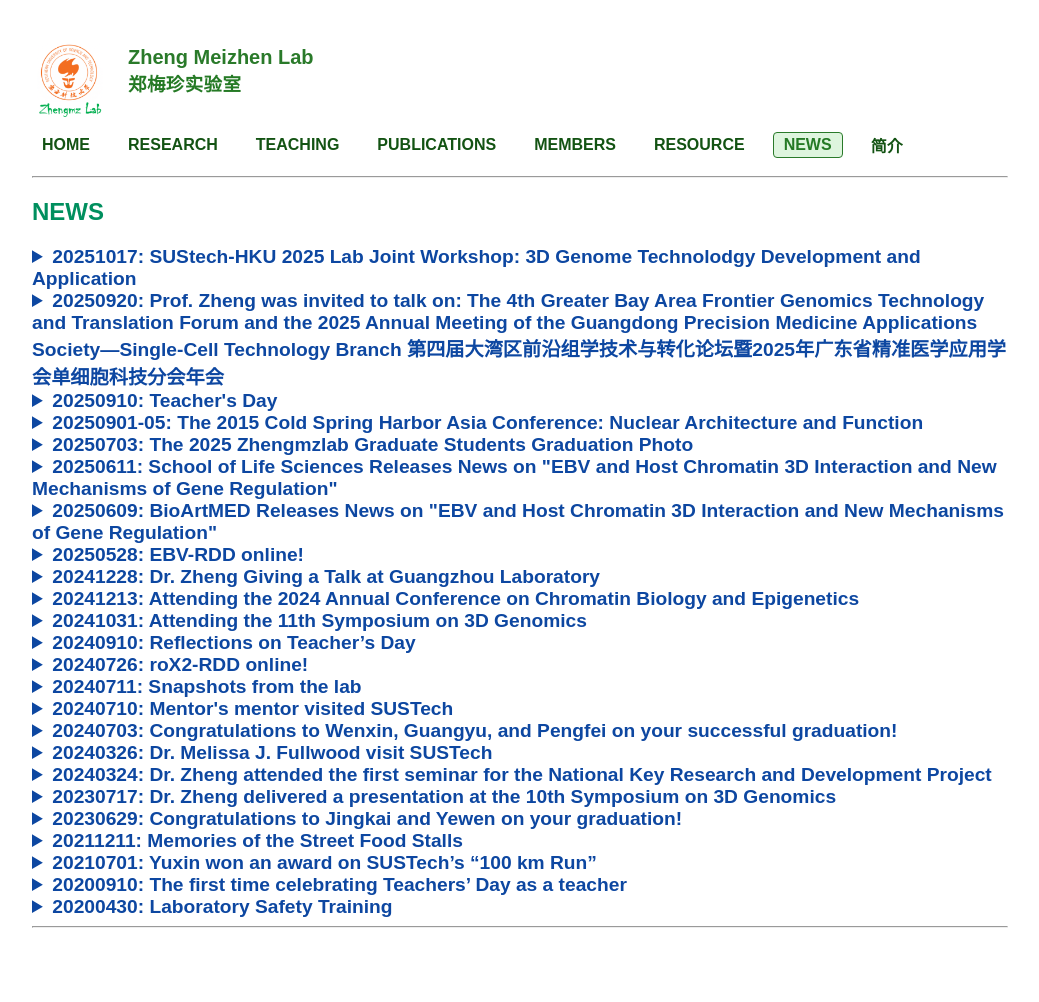
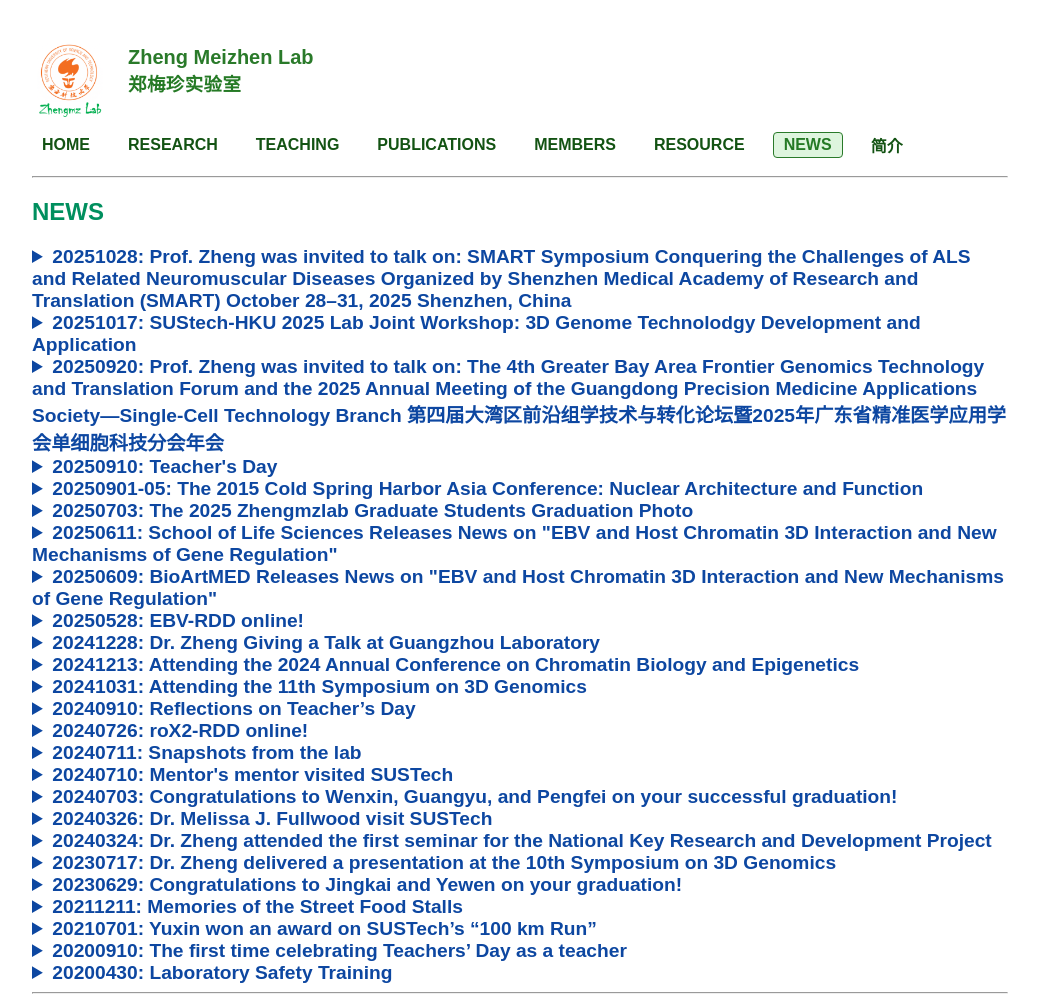
Before and after one commit to ZhengmzLab/zhengmzlab.github.io, a Jekyll site: the page built from news.md, in a window 1280 px wide. Shown: the whole page, without its empty margins (120-1159 px from the left). Built offline with Jekyll 4.4.1, drawn with Linux system fonts in a browser that asks for light colours; comment, search, counter and statistics services are not loaded; before the commit the page ends 936 px from its top, so only the background shows below that.

Commit message:
ALS
Added news entries for upcoming events and workshops.

```diff
--- a/news.md
+++ b/news.md
@@ -3,6 +3,26 @@ layout: default
 title: NEWS
 ---
 ## <span style="color:#008f5e; font-weight:bold;">NEWS</span>
+
+
+
+
+
+
+<!-- ################################# -->
+<details>
+<summary  style="color:#0D47A1; font-size:1.2em; font-weight:bold;" >20251028: Prof. Zheng was invited to talk on: SMART Symposium Conquering the Challenges of ALS and Related Neuromuscular Diseases Organized by Shenzhen Medical Academy of Research and Translation (SMART) October 28–31, 2025 Shenzhen, China </summary>
+<br>
+<img width="1846" height="1271" alt="image" src="https://github.com/user-attachments/assets/5a3b4305-bbfa-4748-b527-3047bf04ff92" />
+   <a href="https://mp.weixin.qq.com/s/JfCMM8173vKKAlWWpfOSHA">SMART Symposium丨攻克肌萎缩侧索硬化症（ALS）及相关神经肌肉疾病面临的挑战顺利落幕</a>
+
+</details>
+<!-- ################################# -->
+
+
+
+
+
 <!-- ################################# -->
 <details>
 <summary  style="color:#0D47A1; font-size:1.2em; font-weight:bold;" >20251017: SUStech-HKU 2025 Lab Joint Workshop: 3D Genome Technolodgy Development and Application </summary>
```
